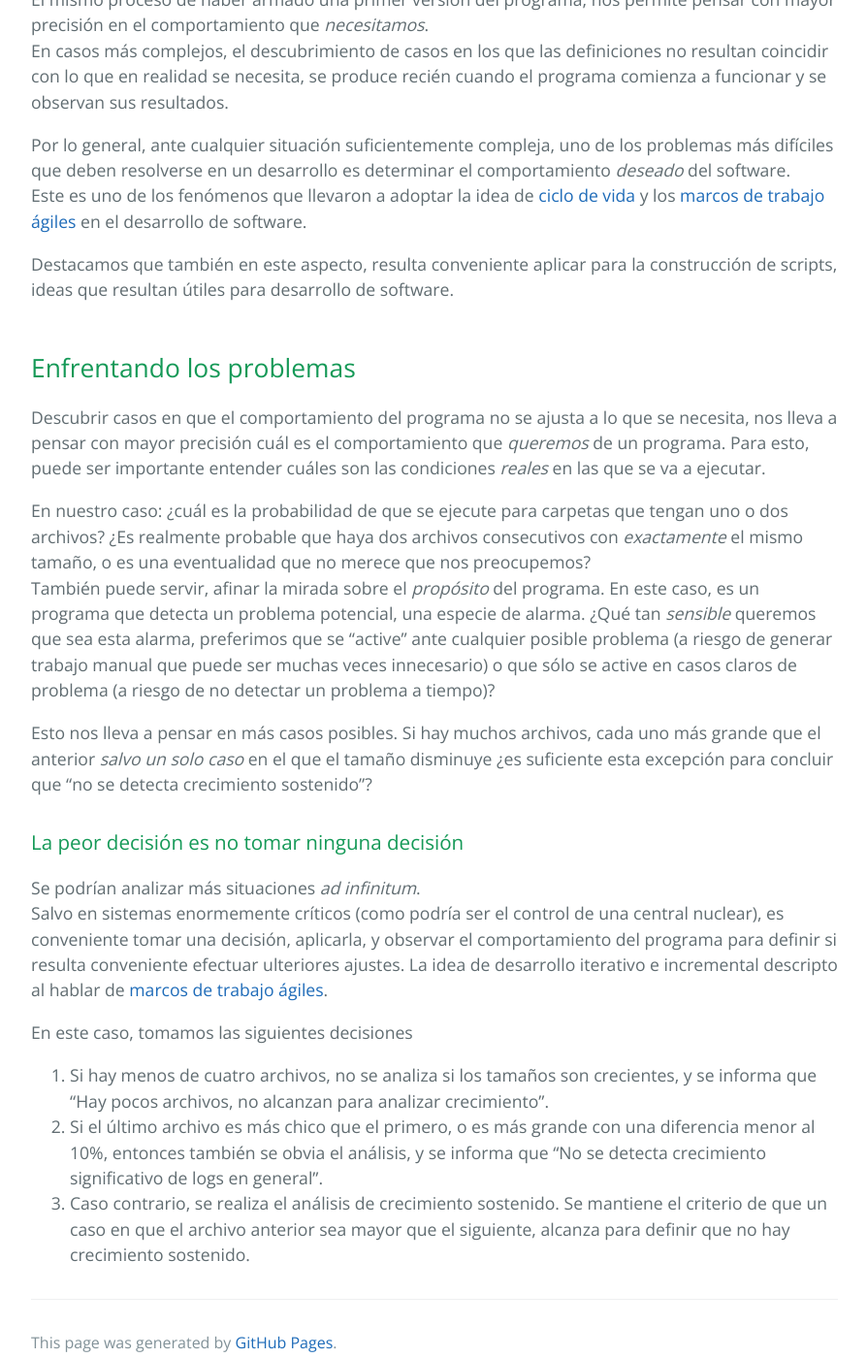
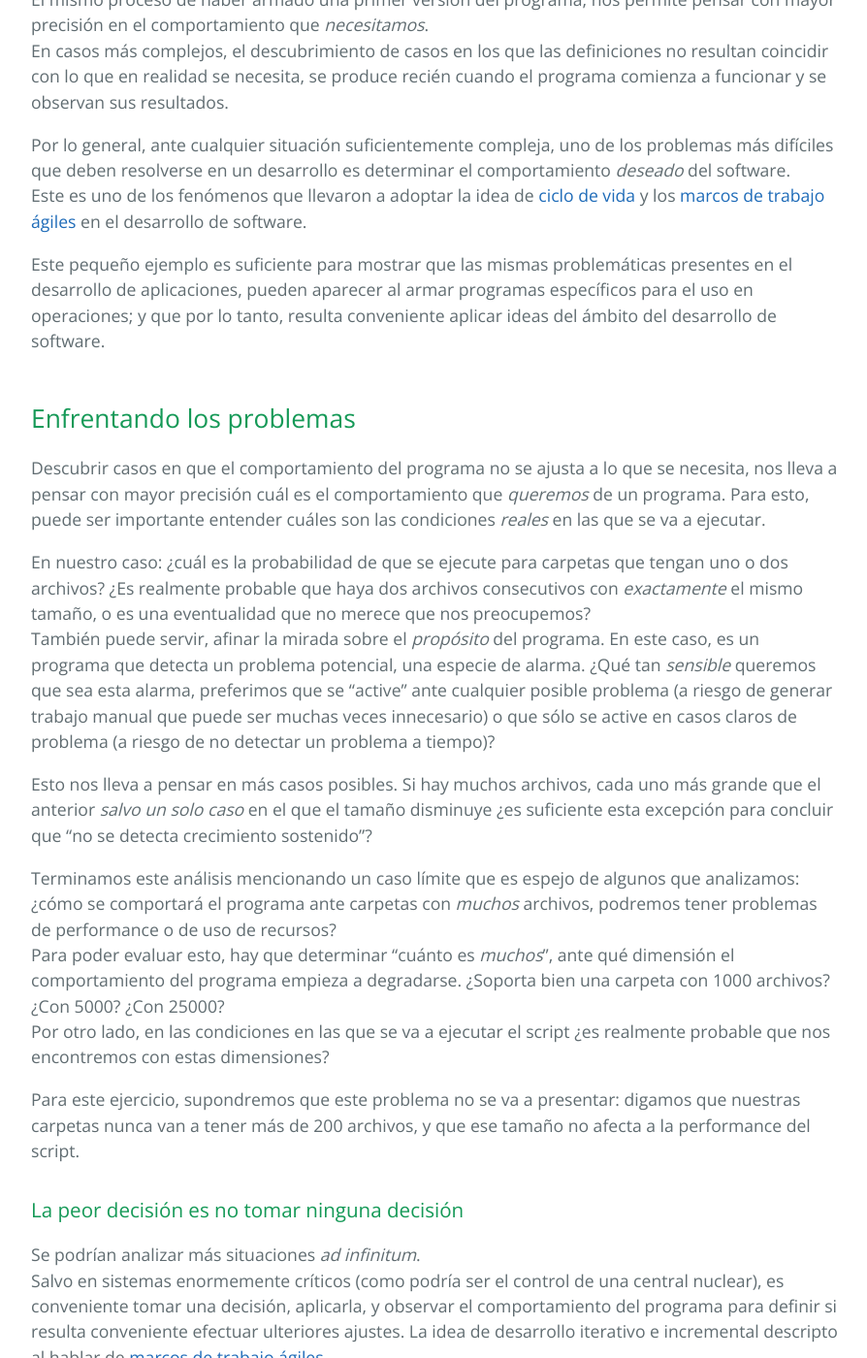
Before and after one commit to clombardi/design-thinking, a Jekyll site: the page built from logica-algoritmica/elevando/casos-limite.md, in a window 1280 px wide and 1400 px high, scrolled down 2944 px. Shown: the whole window at 97% size, without its empty margins (192-1086 px from the left). Built offline with Jekyll 4.4.1, drawn with Linux system fonts in a browser that asks for light colours; our own code applies the rules of GitHub Pages for plain Markdown files.

Commit message:
unidad 2 elevando - resumen candidato

```diff
--- a/logica-algoritmica/elevando/casos-limite.md
+++ b/logica-algoritmica/elevando/casos-limite.md
@@ -68,7 +68,7 @@ En casos más complejos, el descubrimiento de casos en los que las definiciones
 Por lo general, ante cualquier situación suficientemente compleja, uno de los problemas más difíciles que deben resolverse en un desarrollo es determinar el comportamiento _deseado_ del software.
 Este es uno de los fenómenos que llevaron a adoptar la idea de [ciclo de vida](../../programacion-a-desarrollo/ciclo-de-vida.md) y los [marcos de trabajo ágiles](../../programacion-a-desarrollo/intro-agil.md) en el desarrollo de software.
 
-Destacamos que también en este aspecto, resulta conveniente aplicar para la construcción de scripts, ideas que resultan útiles para desarrollo de software.
+Este pequeño ejemplo es suficiente para mostrar que las mismas problemáticas presentes en el desarrollo de aplicaciones, pueden aparecer al armar programas específicos para el uso en operaciones; y que por lo tanto, resulta conveniente aplicar ideas del ámbito del desarrollo de software.
 
 
 ## Enfrentando los problemas
@@ -79,6 +79,12 @@ También puede servir, afinar la mirada sobre el _propósito_ del programa. En e
 
 Esto nos lleva a pensar en más casos posibles. Si hay muchos archivos, cada uno más grande que el anterior _salvo un solo caso_ en el que el tamaño disminuye ¿es suficiente esta excepción para concluir que "no se detecta crecimiento sostenido"?
 
+Terminamos este análisis mencionando un caso límite que es espejo de algunos que analizamos: ¿cómo se comportará el programa ante carpetas con _muchos_ archivos, podremos tener problemas de performance o de uso de recursos?
+Para poder evaluar esto, hay que determinar "cuánto es _muchos_", ante qué dimensión el comportamiento del programa empieza a degradarse. ¿Soporta bien una carpeta con 1000 archivos? ¿Con 5000? ¿Con 25000?
+Por otro lado, en las condiciones en las que se va a ejecutar el script ¿es realmente probable que nos encontremos con estas dimensiones?
+
+Para este ejercicio, supondremos que este problema no se va a presentar: digamos que nuestras carpetas nunca van a tener más de 200 archivos, y que ese tamaño no afecta a la performance del script.
+
 
 ### La peor decisión es no tomar ninguna decisión
 Se podrían analizar más situaciones _ad infinitum_.
```
Also changed, not shown: logica-algoritmica/elevando/elevando-resumen.md (added, +36 -0 lines), logica-algoritmica/logica-algoritmica.index.md (+2 -0 lines).
